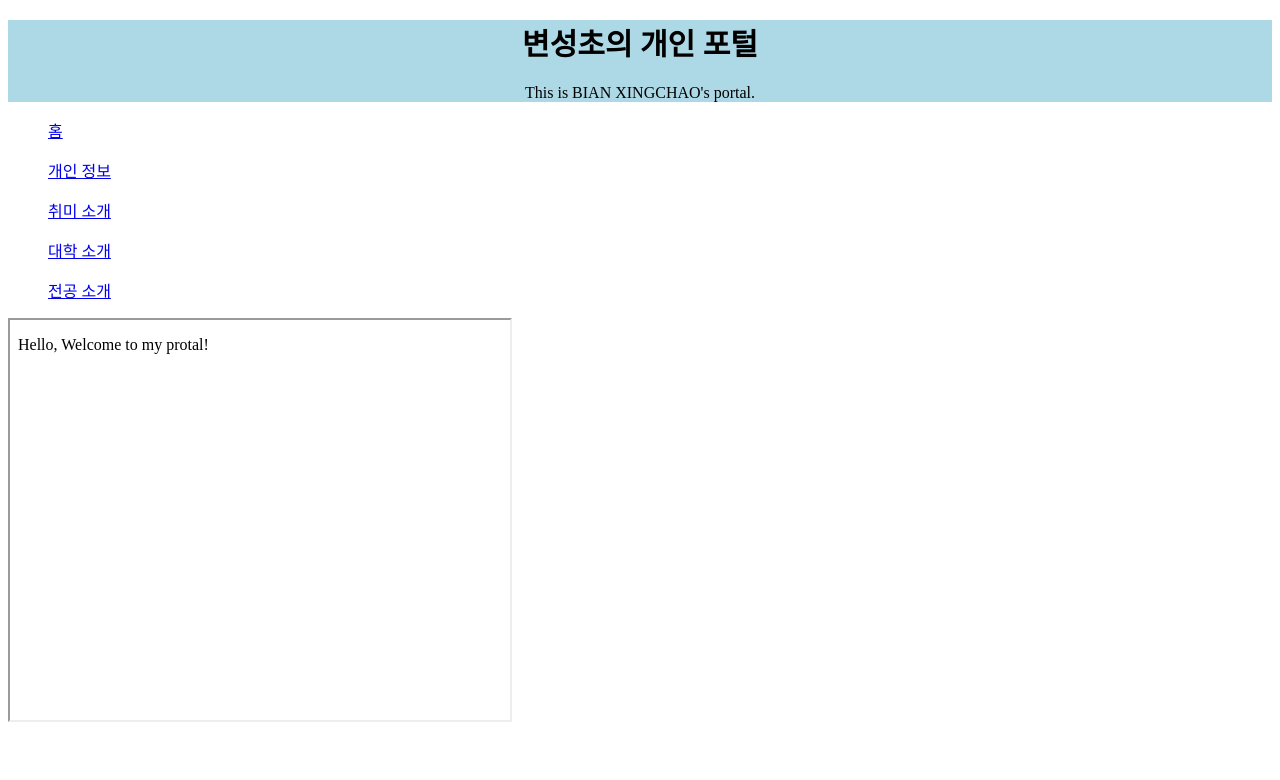
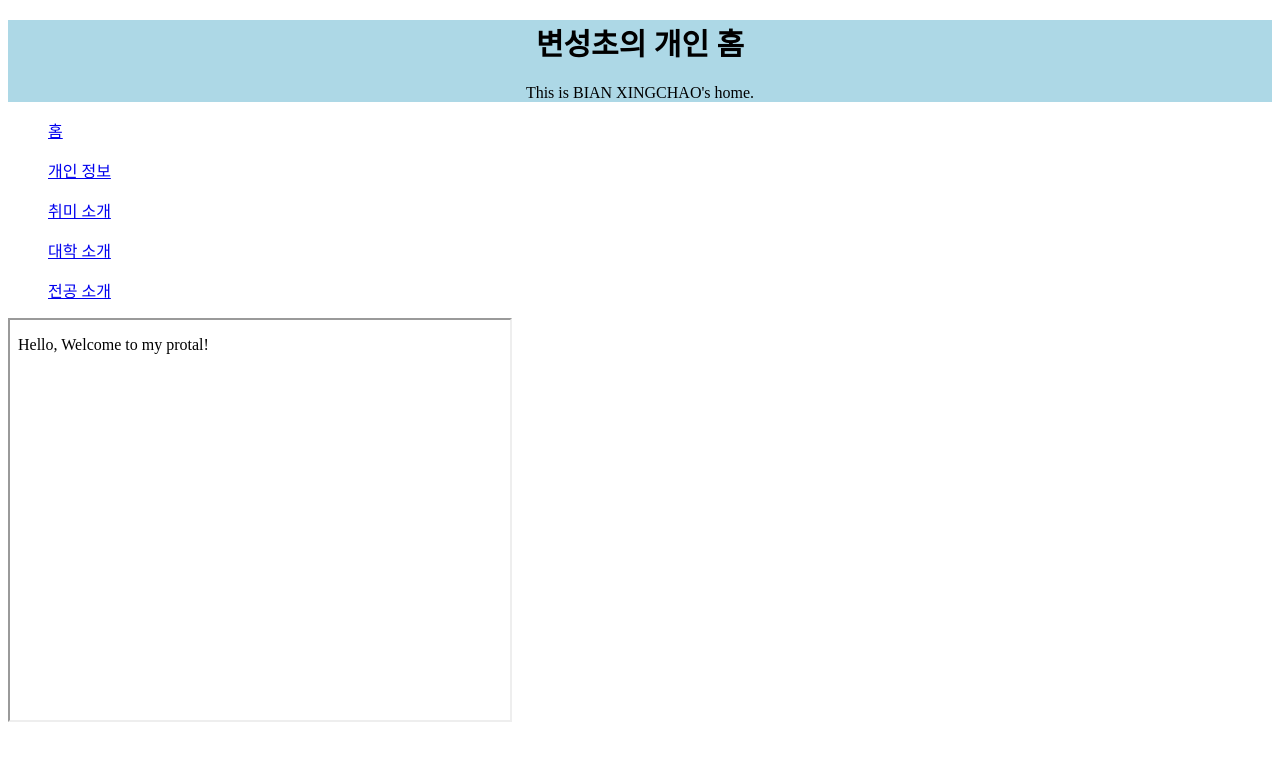
Before and after one commit to bxc8802/bxc8802.github.io, a plain HTML site: page index.html in a window 1280 px wide. Shown: the top 780 px of the page. Drawn offline with Linux system fonts and the light colour scheme.

Commit message:
Update index.html

```diff
--- a/index.html
+++ b/index.html
@@ -12,8 +12,8 @@
     <body>
         <!--header에서 개인 홈페이지의 제목 보여줌-->
         <header align="center" style="background-color:lightblue">
-                <h1>변성초의 개인 포털</h1>
-                <P>This is BIAN XINGCHAO's portal.</P>
+                <h1>변성초의 개인 홈</h1>
+                <P>This is BIAN XINGCHAO's home.</P>
         </header>
         <!--주요 내부 링크-->
         <nav>
```
